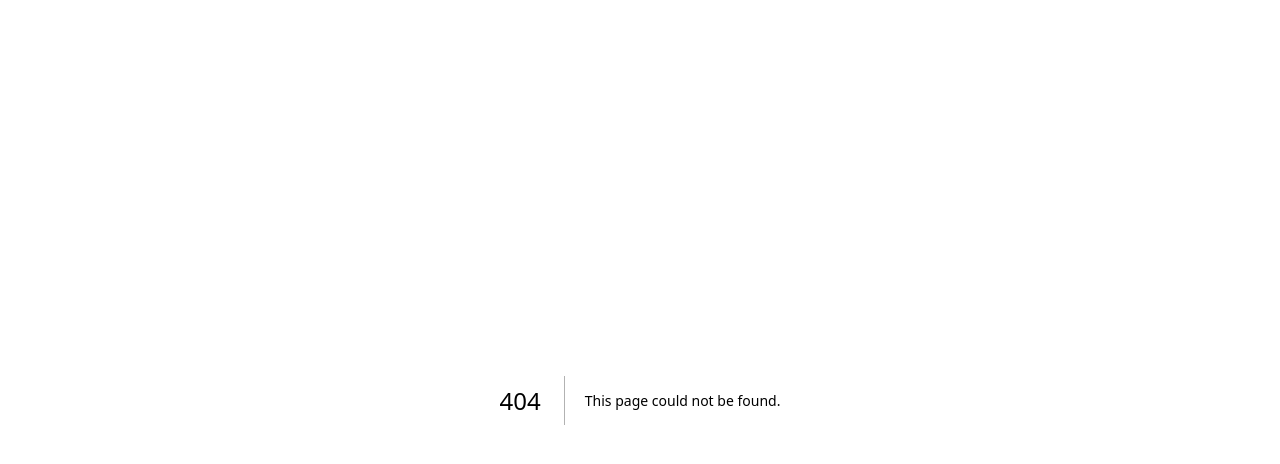
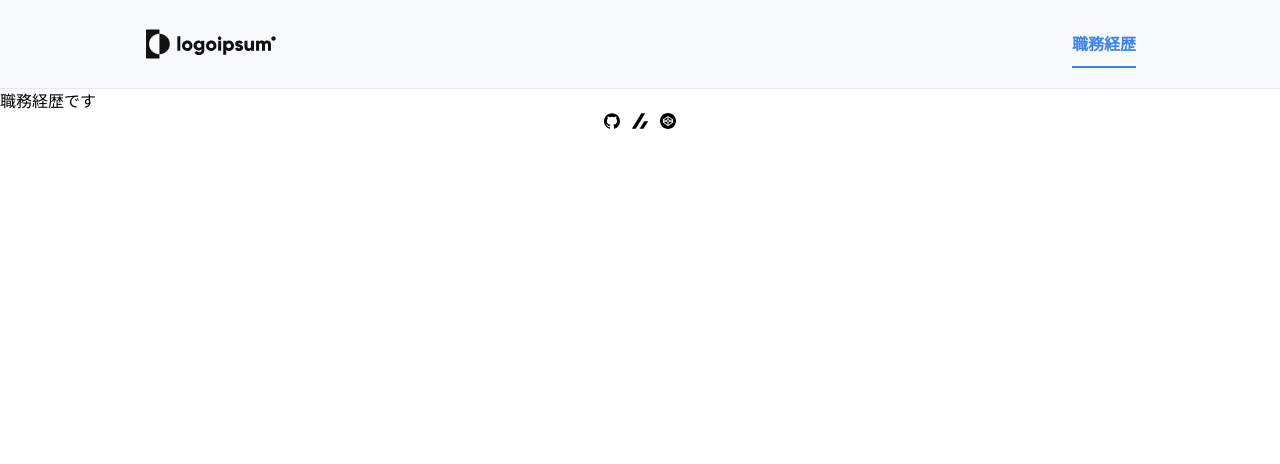
Before and after one commit to yha-1228/portfolio, a Next.js app: page /experience in a window 1280 px wide. Before the commit this address had no page. Shown: the top 464 px of the page. Built offline with nearby package versions, Linux system fonts and the light colour scheme.

Commit message:
feat: URL現在地判定処理を追加 (#1)

```diff
--- a/src/components/layout.tsx
+++ b/src/components/layout.tsx
@@ -1,4 +1,5 @@
 import Link from 'next/link';
+import { useRouter } from 'next/router';
 import { NextSeo } from 'next-seo';
 import { SiCodepen, SiGithub, SiZenn } from 'react-icons/si';
 import Logo from '@/assets/logo.svg';
@@ -7,16 +8,13 @@ import Container from './ui/container';
 
 const linkItems = [
   {
-    pathname: '/',
+    pathname: '/experience',
     label: '職務経歴',
   },
 ];
 
 function Header() {
-  /**
-   * TODO: get isCurrentPage?
-   */
-  const isActive = false;
+  const router = useRouter();
 
   return (
     <header className="sticky top-0 border-b bg-slate-50 py-5">
@@ -33,9 +31,12 @@ function Header() {
                   href={linkItem.pathname}
                   className={clsx(
                     'relative inline-block py-3 font-bold hover:text-blue-500',
-                    isActive ? 'bg-blue-50 text-blue-500' : 'text-gray-700',
-                    isActive && 'before:absolute before:bottom-0 before:left-0',
-                    isActive &&
+                    router.pathname === linkItem.pathname
+                      ? 'text-blue-500'
+                      : 'text-gray-700',
+                    router.pathname === linkItem.pathname &&
+                      'before:absolute before:bottom-0 before:left-0',
+                    router.pathname === linkItem.pathname &&
                       "before:h-0.5 before:w-full before:bg-blue-500 before:content-['']"
                   )}
                 >
--- /dev/null
+++ b/src/pages/experience.tsx
@@ -0,0 +1,9 @@
+import Layout from '@/components/layout';
+
+export default function Experience() {
+  return (
+    <Layout>
+      <p>職務経歴です</p>
+    </Layout>
+  );
+}
```
